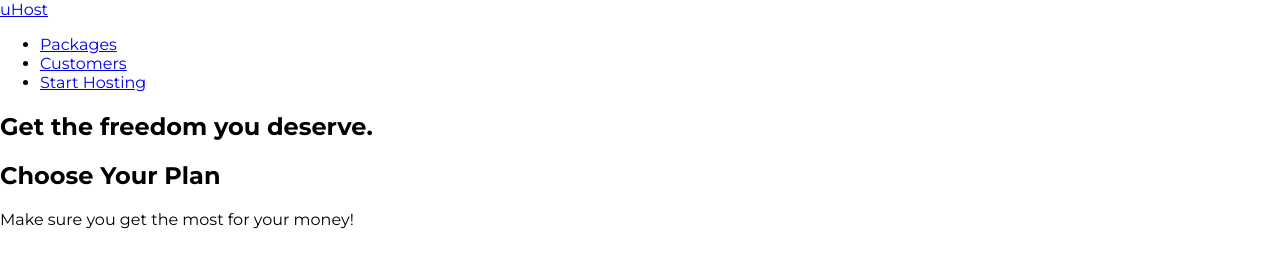
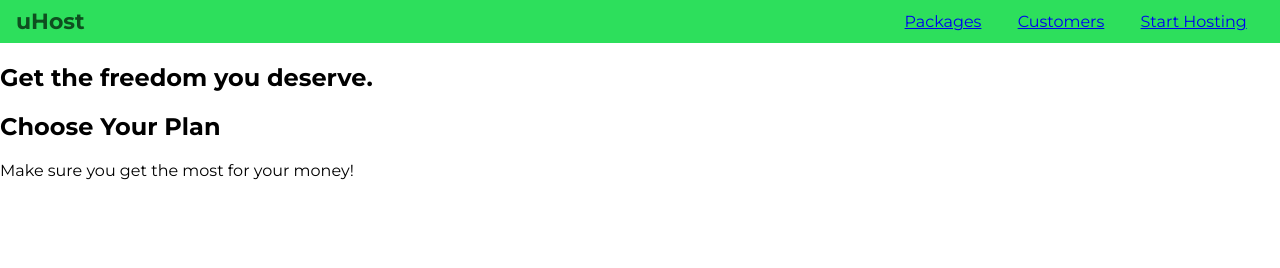
Before and after one commit to milosbelic/udemy-css-course, a plain HTML site: page index.html in a window 1280 px wide. Drawn offline with Linux system fonts and the light colour scheme.

Commit message:
Change header elements to inline-block and position them

```diff
--- a/main.css
+++ b/main.css
@@ -6,3 +6,39 @@ body {
     font-family: 'Montserrat', sans-serif;
     margin: 0;
 }
+
+.main-header {
+    width: 100%;
+    background: #2ddf5c;
+    padding: 8px 16px;
+}
+
+.main-header > div {
+    display: inline-block;
+    vertical-align: middle;
+}
+
+.main-header__brand {
+    color: #0e4f1f;
+    text-decoration: none;
+    font-weight: bold;
+    font-size: 22px;
+}
+
+.main-nav {
+    display: inline-block;
+    text-align: right;
+    width: calc(100% - 74px);
+    vertical-align: middle;
+}
+
+.main-nav__items {
+    margin: 0;
+    padding: 0;
+    list-style: none;
+}
+
+.main-nav__item {
+    display: inline-block;
+    margin: 0 16px;
+}
```
